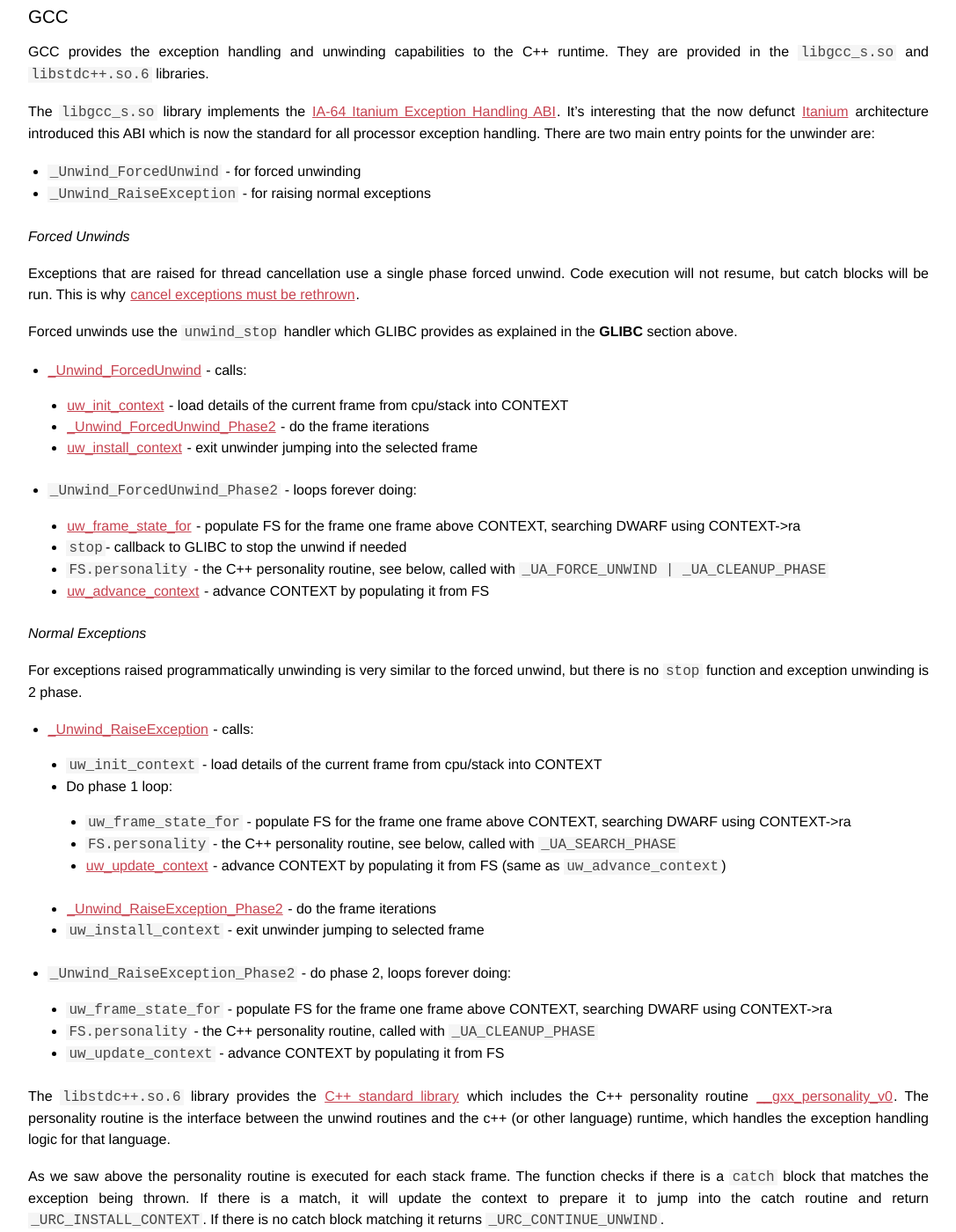
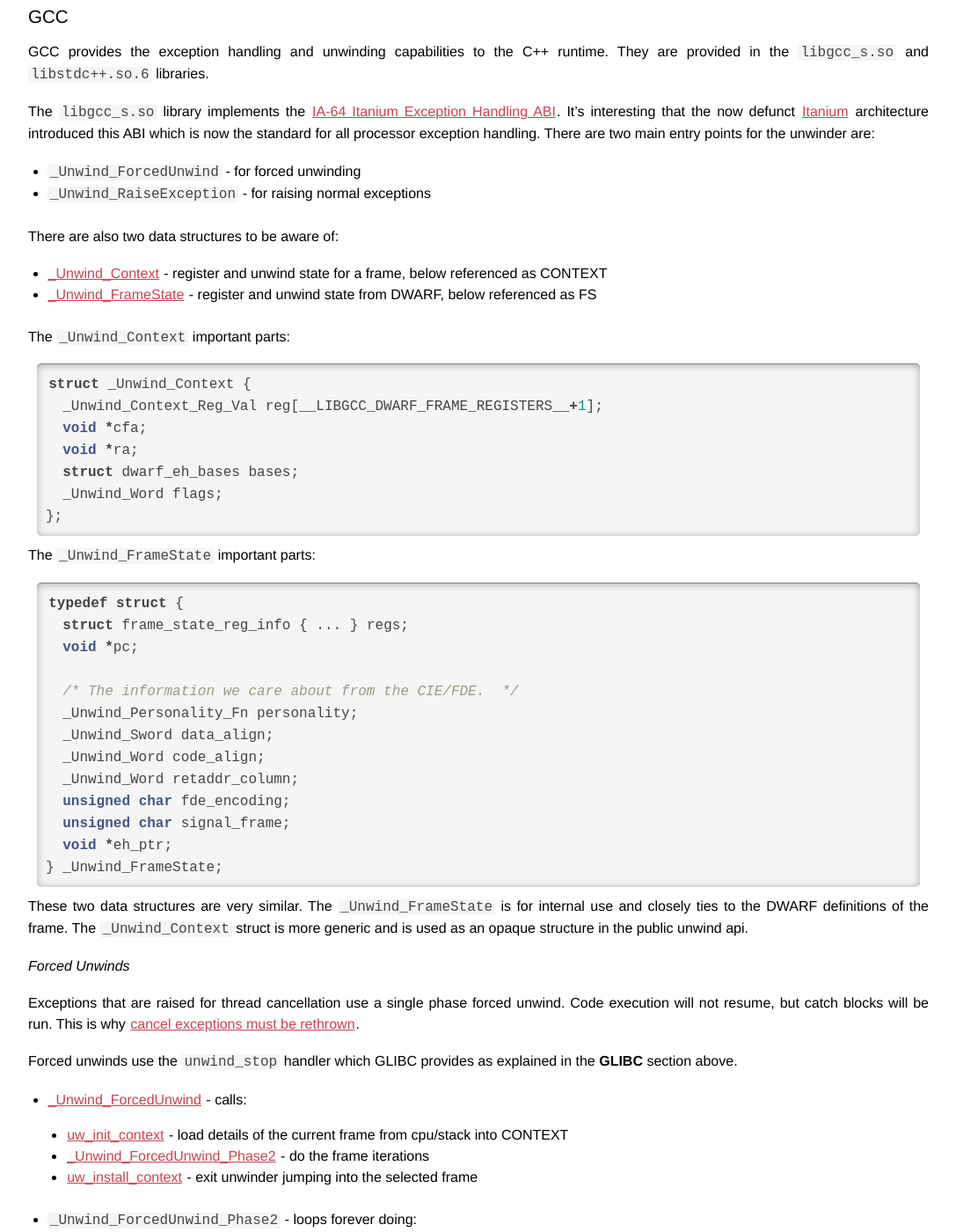
Before and after one commit to stffrdhrn/stffrdhrn.github.io, a Jekyll site: the page built from _posts/2020-12-13-cxx-exception-unwinding.md, in a window 1280 px wide and 1400 px high, scrolled down 7581 px. Shown: the whole window at 88% size, without its empty margins (96-1183 px from the left). Built offline with Jekyll 4.4.1, drawn with Linux system fonts in a browser that asks for light colours; comment, search, counter and statistics services are not loaded.

Commit message:
unwind: Add a section the the CONTEXT and FS structures

````diff
--- a/_posts/2020-12-13-cxx-exception-unwinding.md
+++ b/_posts/2020-12-13-cxx-exception-unwinding.md
@@ -363,6 +363,45 @@
 - `_Unwind_ForcedUnwind` - for forced unwinding
 - `_Unwind_RaiseException` - for raising normal exceptions
 
+There are also two data structures to be aware of:
+
+- [_Unwind_Context](https://gcc.gnu.org/git/?p=gcc.git;a=blob;f=libgcc/unwind-dw2.c;h=fe896565d2ec5c43ac683f2c6ed6d5e49fd8242e;hb=HEAD#l12) - register and unwind state for a frame, below referenced as CONTEXT
+- [_Unwind_FrameState](https://gcc.gnu.org/git/?p=gcc.git;a=blob;f=libgcc/unwind-dw2.h;h=2b8c1fd49dbc1bf2c816015ea2fed125774a8ef3;hb=HEAD#l25) - register and unwind state from DWARF, below referenced as FS
+
+The `_Unwind_Context` important parts:
+
+```c
+struct _Unwind_Context {
+  _Unwind_Context_Reg_Val reg[__LIBGCC_DWARF_FRAME_REGISTERS__+1];
+  void *cfa;
+  void *ra;
+  struct dwarf_eh_bases bases;
+  _Unwind_Word flags;
+};
+```
+
+The `_Unwind_FrameState` important parts:
+
+```c
+typedef struct {
+  struct frame_state_reg_info { ... } regs;
+  void *pc;
+
+  /* The information we care about from the CIE/FDE.  */
+  _Unwind_Personality_Fn personality;
+  _Unwind_Sword data_align;
+  _Unwind_Word code_align;
+  _Unwind_Word retaddr_column;
+  unsigned char fde_encoding;
+  unsigned char signal_frame;
+  void *eh_ptr;
+} _Unwind_FrameState;
+```
+
+These two data structures are very similar.  The `_Unwind_FrameState` is for internal
+use and closely ties to the DWARF definitions of the frame.  The `_Unwind_Context`
+struct is more generic and is used as an opaque structure in the public unwind api.
+
 *Forced Unwinds*
 
 Exceptions that are raised for thread cancellation use a single phase forced unwind.
````
